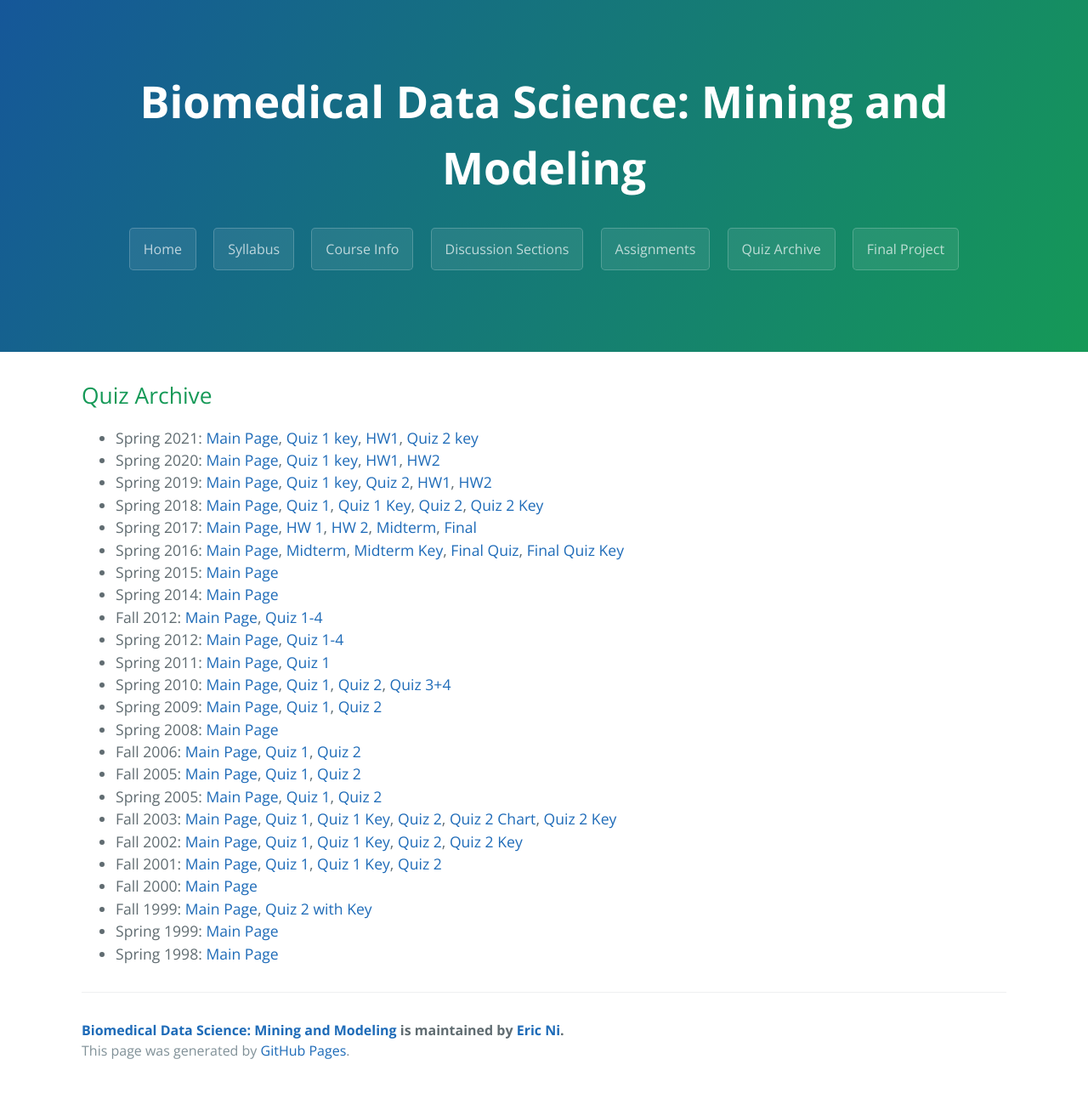
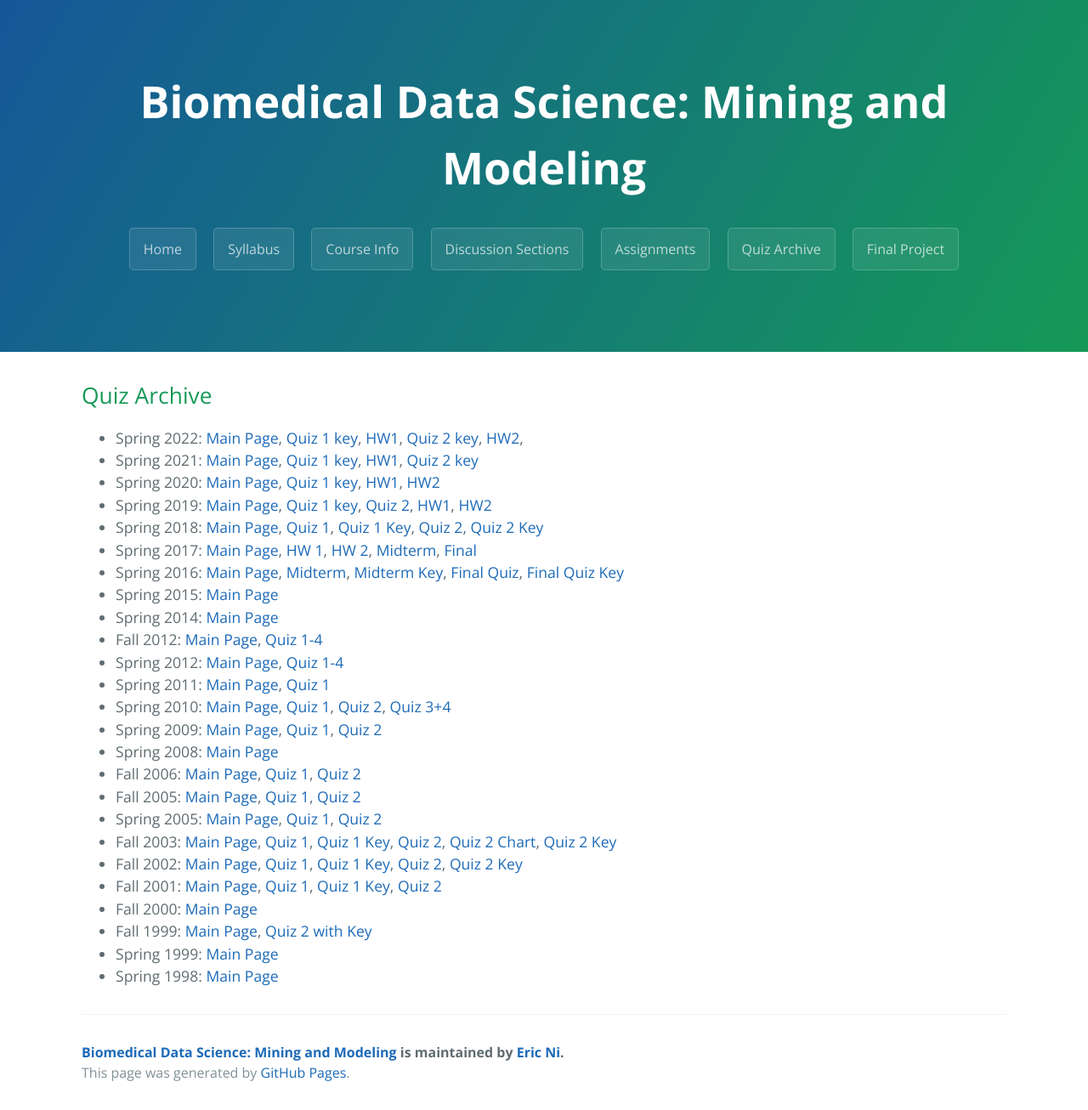
Before and after one commit to gersteinlab/cbb752b23, a Jekyll site: the page built from quiz.md, in a window 1280 px wide. Shown: the whole page at 85% size. Built offline with Jekyll 4.4.1, drawn with Linux system fonts in a browser that asks for light colours; before the commit the page ends 1280 px from its top, so only the background shows below that.

Commit message:
Update quiz.md

```diff
--- a/quiz.md
+++ b/quiz.md
@@ -6,6 +6,14 @@ layout: page
 ## Quiz Archive
 
 <ul>
+	<li>
+		Spring 2022:
+		<a href="http://cbb752b22.gersteinlab.org/">Main Page</a>,
+        <a href="http://files2.gersteinlab.org/public-docs/2022/10.26/quiz1answerkey.pdf">Quiz 1 key</a>,
+		<a href="http://files2.gersteinlab.org/public-docs/2022/03.29/cbb752b22_hw1.pdf">HW1</a>,
+		<a href="http://files2.gersteinlab.org/public-docs/2022/10.26/quiz2answerkey.pdf">Quiz 2 key</a>,
+		<a href="http://files2.gersteinlab.org/public-docs/2022/04.28/cbb752b22_hw2.pdf">HW2</a>,
+	</li>
 	<li>
 		Spring 2021:
 		<a href="http://cbb752b21.gersteinlab.org/">Main Page</a>,
```
